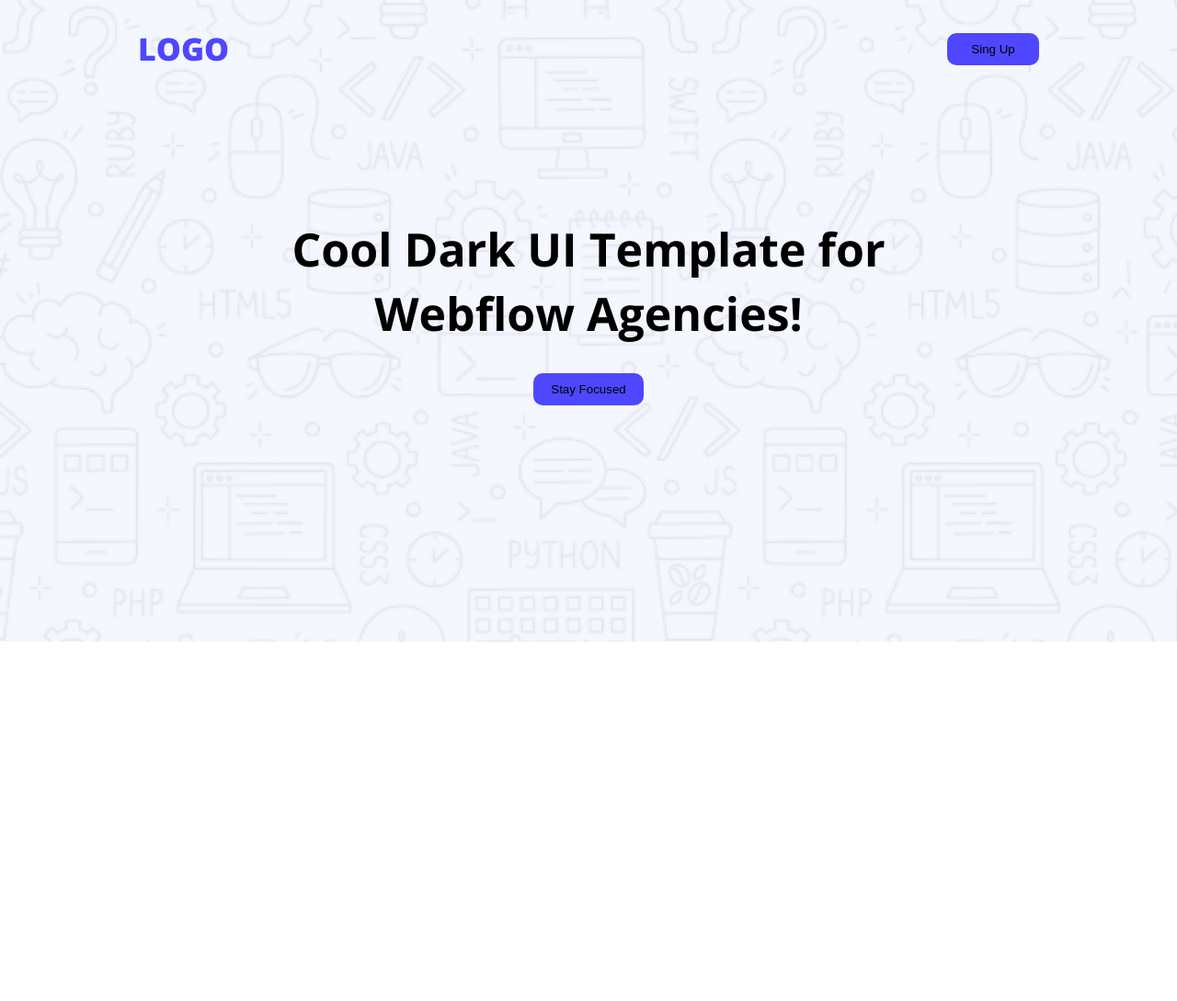
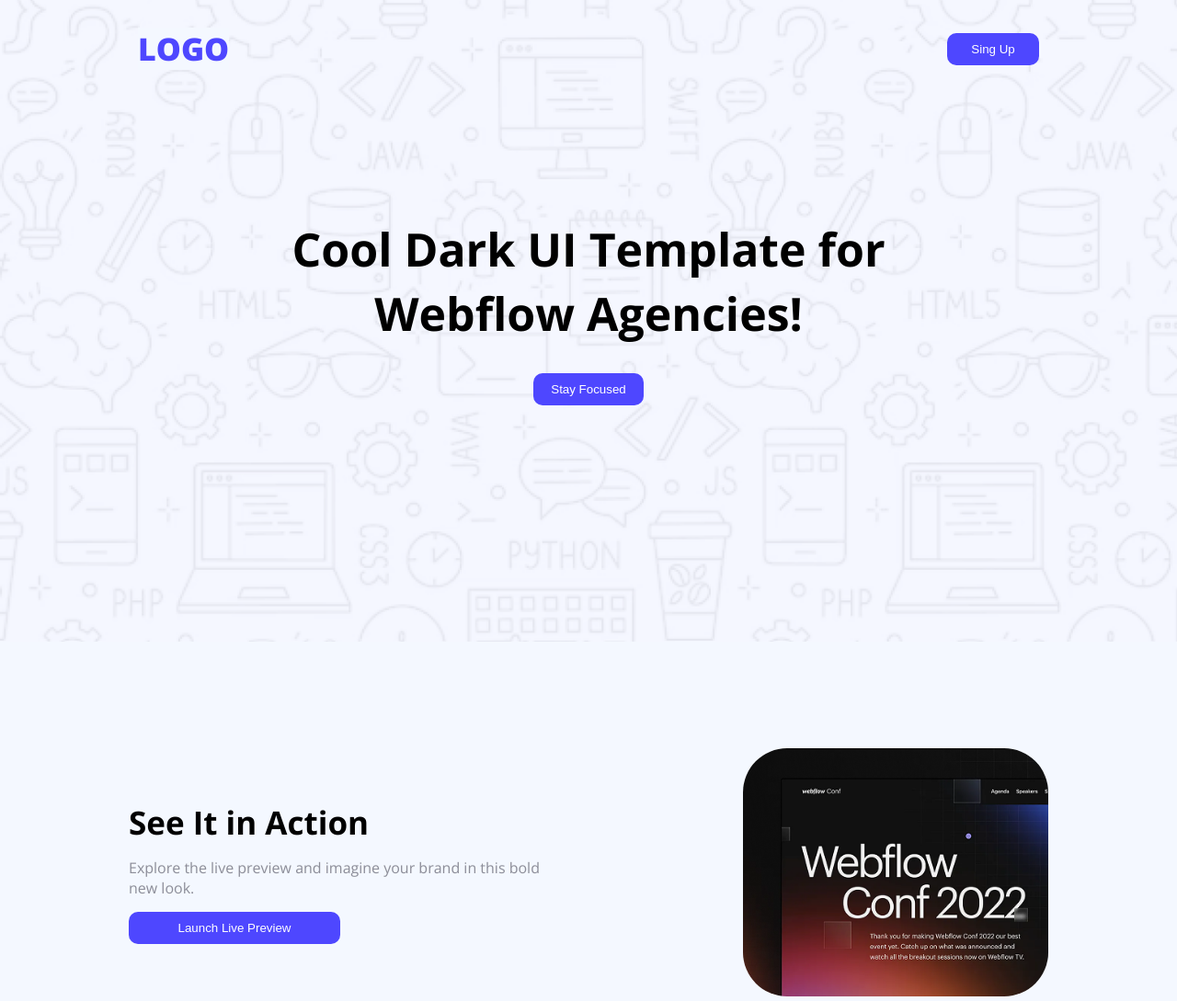
Before and after one commit to Md-Baayejid/Assignment-1, a plain HTML site: page index.html in a window 1280 px wide. Shown: the whole page at 92% size. Before the commit the page ends 800 px from the top, so only its background shows below. Drawn offline with nearby package versions, Linux system fonts and the light colour scheme.

Commit message:
added action section

```diff
--- a/index.html
+++ b/index.html
@@ -1,29 +1,49 @@
 <!DOCTYPE html>
 <html lang="en">
+
 <head>
     <meta charset="UTF-8">
     <meta name="viewport" content="width=device-width, initial-scale=1.0">
     <title>Assignment</title>
     <link rel="preconnect" href="https://fonts.googleapis.com">
-<link rel="preconnect" href="https://fonts.gstatic.com" crossorigin>
-<link href="https://fonts.googleapis.com/css2?family=Inter:ital,opsz,wght@0,14..32,100..900;1,14..32,100..900&family=Open+Sans:ital,wght@0,300..800;1,300..800&display=swap" rel="stylesheet">
+    <link rel="preconnect" href="https://fonts.gstatic.com" crossorigin>
+    <link
+        href="https://fonts.googleapis.com/css2?family=Inter:ital,opsz,wght@0,14..32,100..900;1,14..32,100..900&family=Open+Sans:ital,wght@0,300..800;1,300..800&display=swap"
+        rel="stylesheet">
 
-<link rel="preconnect" href="https://fonts.googleapis.com">
-<link rel="preconnect" href="https://fonts.gstatic.com" crossorigin>
-<link href="https://fonts.googleapis.com/css2?family=Inter:ital,opsz,wght@0,14..32,100..900;1,14..32,100..900&family=Open+Sans:ital,wght@0,300..800;1,300..800&family=Raleway:ital,wght@0,100..900;1,100..900&display=swap" rel="stylesheet">
+    <link rel="preconnect" href="https://fonts.googleapis.com">
+    <link rel="preconnect" href="https://fonts.gstatic.com" crossorigin>
+    <link
+        href="https://fonts.googleapis.com/css2?family=Inter:ital,opsz,wght@0,14..32,100..900;1,14..32,100..900&family=Open+Sans:ital,wght@0,300..800;1,300..800&family=Raleway:ital,wght@0,100..900;1,100..900&display=swap"
+        rel="stylesheet">
 
     <link rel="stylesheet" href="style.css">
 </head>
+
 <body>
     <header id="header">
         <nav id="navigation">
-            <h1 id="logo" class="font1">LOGO</h1>
+            <p id="logo" class="font1">LOGO</p>
             <button id="first-btn">Sing Up</button>
         </nav>
         <div id="banner">
-            <h1 class="font2" id="banner-title">Cool Dark UI Template for Webflow Agencies!</h1>
+            <p class="font2" id="banner-title">Cool Dark UI Template for Webflow Agencies!</p>
+            <!-- <h1 ></h1> -->
             <button id="second-btn">Stay Focused</button>
         </div>
     </header>
+
+    <main>
+        <section id="action">
+            <div id="action-detailes">
+                <h1 class="font2" id="act-title">See It in Action</h1>
+                <p class="font2" id="act-disc">Explore the live preview and imagine your brand in this bold new look.</p>
+                <button id="third-btn">Launch Live Preview</button>
+            </div>
+            <img id="act-img" src="./Assets/wc-mini.png" alt="">
+        </section>
+    </main>
+
 </body>
+
 </html>
--- a/style.css
+++ b/style.css
@@ -1,5 +1,6 @@
 *{
     margin: 0px;
+     background-color: #f4f8ff;
 }
 
 /* SHARED STYLE  */
@@ -46,6 +47,7 @@
     height: 35px;
     border: 0px;
     border-radius: 10px;
+    color: white;
 }
 #navigation{
     display: flex;
@@ -53,6 +55,8 @@
     justify-content: space-between;
     margin: 0px 150px ;
     padding: 30px 0px;
+    background-color: rgb(255, 255, 255,0) ;
+   /* opacity: 0; */
 }
 
 /* ***BANNER STYLE*** */
@@ -62,6 +66,8 @@
     font-size: 50px;
     font-weight: 700;
     line-height: 70px;
+    background-color: rgb(0, 255, 255,0);
+
 }
 
 #second-btn{
@@ -70,6 +76,7 @@
     height: 35px;
     border: 0px;
     border-radius: 10px;
+    color: white;
 
 }
 #banner{
@@ -81,4 +88,55 @@
    gap:30px ;
     justify-self: center;
     text-align: center;
+   background-color: rgb(0, 0, 255,0);
+
 }
+
+
+/* ****MAIN STYLE**** */
+
+/* **ACTION STYLE** */
+
+main{
+    max-width: 1000px;
+    margin: 0 auto;
+
+}
+
+#action{
+    display: flex;
+    justify-content: space-between;
+    align-items: center;
+    margin-top: 116px;
+    margin-bottom: 5px;
+}
+
+#action-detailes{
+    display: flex;
+    flex-direction: column;
+    gap: 15px;
+    padding-right: 200px;
+}
+
+#act-title{
+    font-size: 35px;
+    font-weight: 700;
+}
+
+#act-disc{
+    color: rgba(37, 36, 50, 0.5);
+}
+
+#third-btn{
+   background-color: #4E47FF;
+   width: 230px;
+    height: 35px;
+    border: 0px;
+    border-radius: 10px;
+    color: white;
+}
+#act-img{
+    height: 270px;
+    border-radius: 48px;
+
+}
```
